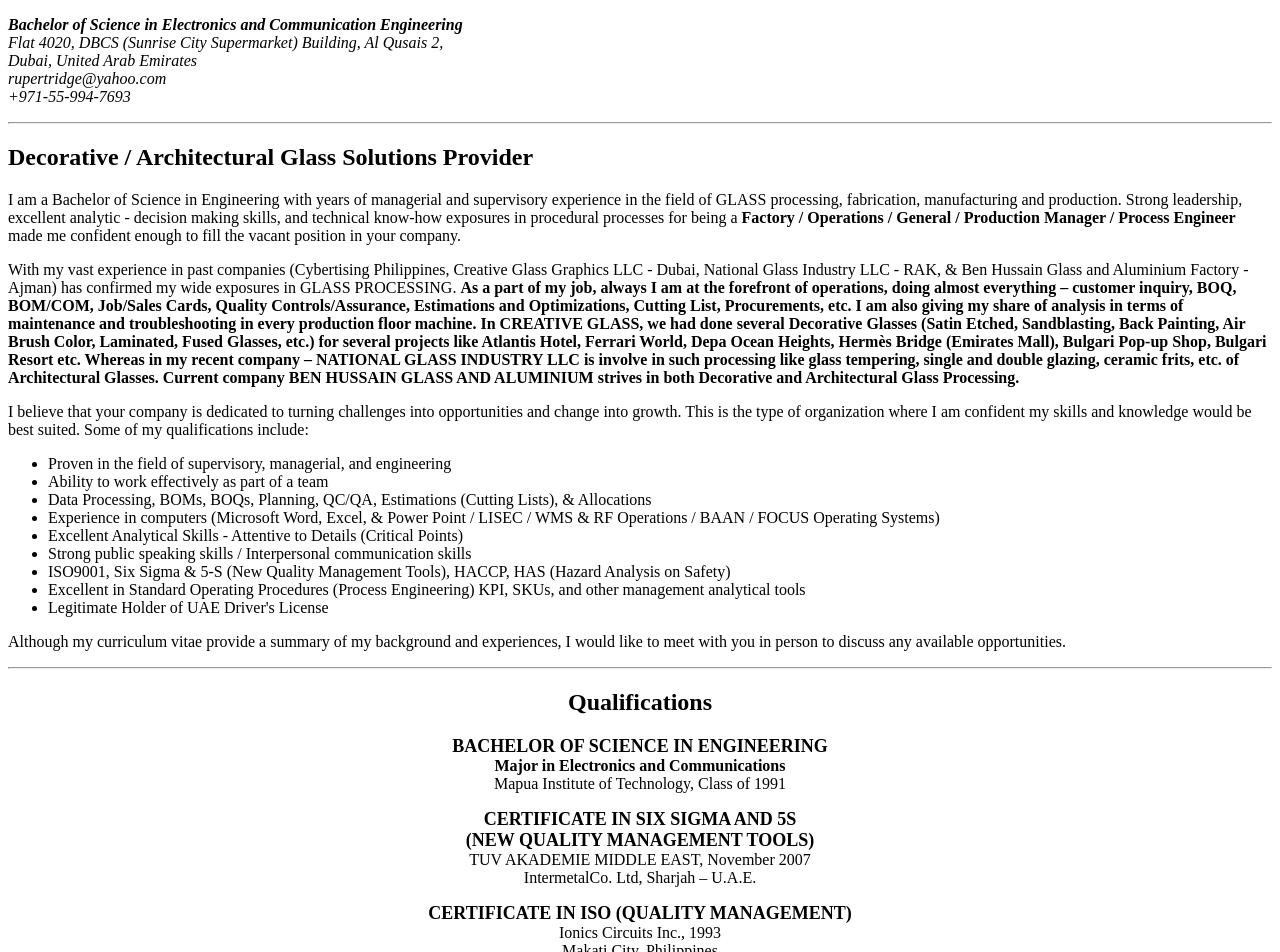
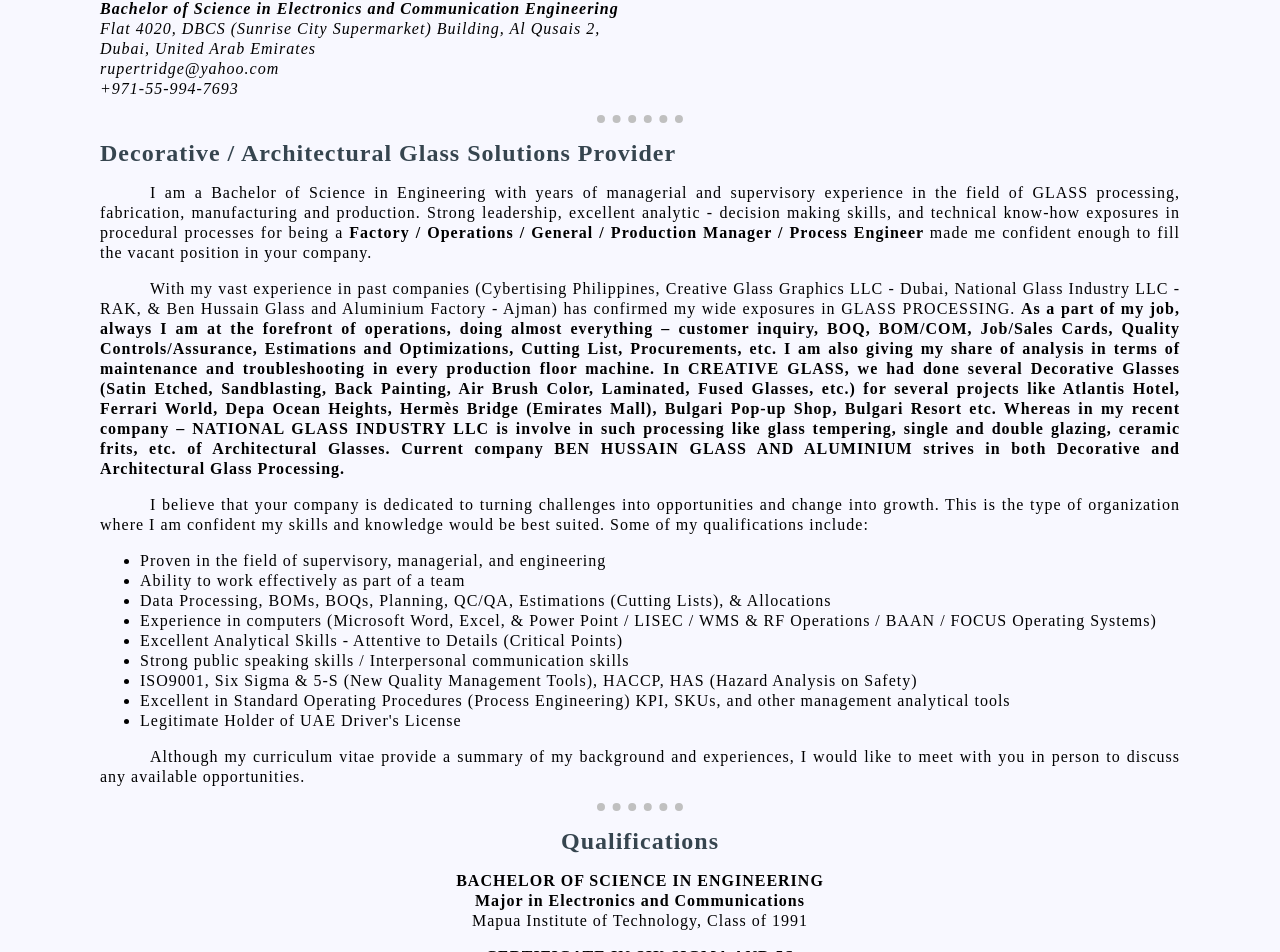
Before and after one commit to engrfajardo/cv, a plain HTML site: page index.html in a window 1280 px wide. Shown: the part 64-1016 px from the top of the page. Drawn offline with Linux system fonts and the light colour scheme.

Commit message:
Add files via upload

```diff
--- /dev/null
+++ b/CSS/styles.css
@@ -0,0 +1,22 @@
+body{
+    background-color: ghostwhite;
+    margin: 20px 100px;
+    text-align: justify;
+    letter-spacing: 1px;
+    line-height: 20px;
+}
+hr{
+    border-style: dotted none none none;
+    border-color: silver;
+    border-width: 8px;
+    width: 8%;
+}
+h1{
+    color: #36454F;
+}
+h2{
+    color: #36454F;
+}
+h3{
+    color: #36454F;
+}
--- a/index.html
+++ b/index.html
@@ -4,6 +4,7 @@
 <head>
   <meta charset="utf-8">
   <title>Rodelio Fajardo - Decorative Glass Solutions</title>
+  <link rel="stylesheet" href="css/styles.css">
 </head>
 
 <body>
@@ -24,14 +25,14 @@
         </dl>
   <hr>
   <h2>Decorative / Architectural Glass Solutions Provider</h2>
-  <p>
+  <p style="text-indent: 50px;">
     I am a Bachelor of Science in Engineering with years of managerial and supervisory experience in the
     field of GLASS processing, fabrication, manufacturing and production. Strong leadership, excellent
     analytic - decision making skills, and technical know-how exposures in procedural processes for being
     a <strong>Factory / Operations / General / Production Manager / Process Engineer </strong>made me confident enough to fill the
     vacant position in your company.
   </p>
-  <p>
+  <p style="text-indent: 50px;">
     With my vast experience in past companies (Cybertising Philippines, Creative Glass Graphics LLC -
     Dubai, National Glass Industry LLC - RAK, & Ben Hussain Glass and Aluminium Factory - Ajman) has
     confirmed my wide exposures in GLASS PROCESSING. <strong>As a part of my job, always I am at the
@@ -45,7 +46,7 @@
       single and double glazing, ceramic frits, etc. of Architectural Glasses. Current company BEN
       HUSSAIN GLASS AND ALUMINIUM strives in both Decorative and Architectural Glass Processing.</strong>
   </p>
-  <p>
+  <p style="text-indent: 50px;">
     I believe that your company is dedicated to turning challenges into opportunities and change into growth.
     This is the type of organization where I am confident my skills and knowledge would be best suited. Some
     of my qualifications include:
@@ -79,7 +80,7 @@
       Legitimate Holder of UAE Driver's License
     </li>
   </ul>
-  <p>
+  <p style="text-indent: 50px;">
     Although my curriculum vitae provide a summary of my background and experiences, I would like to meet
     with you in person to discuss any available opportunities.
   </p>
@@ -87,7 +88,7 @@
   <h2 align="center">Qualifications</h2>
   <dl align="center">
     <dt>
-      <font size="4">
+      <font size="3">
         <strong>BACHELOR OF SCIENCE IN ENGINEERING</strong>
       </font>
     </dt>
@@ -100,7 +101,7 @@
   </dl>
   <dl align="center">
     <dt>
-      <font size="4">
+      <font size="3">
         <strong>CERTIFICATE IN SIX SIGMA AND 5S<br>
           (NEW QUALITY MANAGEMENT TOOLS)</strong>
       </font>
@@ -114,7 +115,7 @@
   </dl>
   <dl align="center">
     <dt>
-      <font size="4">
+      <font size="3">
         <strong>CERTIFICATE IN ISO (QUALITY MANAGEMENT)</strong>
       </font>
     </dt>
@@ -127,7 +128,7 @@
   </dl>
   <dl align="center">
     <dt>
-      <font size="4">
+      <font size="3">
         <strong>CERTIFICATE IN SUPERVISORY TRAINING SKILLS</strong>
       </font>
     </dt>
@@ -266,8 +267,7 @@
     </li>
   </ol>
   <hr>
-  <p><font size="5"><strong>Competencies:</strong></font> <font size="3">Behavioural Profile</font>
-  </p>
+  <h2>Competencies: Behavioural Profile</h2>
   <h3>Profile Type: Administrator / Driver</h3>
   <p>
     <strong>D.P.S.A.</strong> is an acronym for <strong>D</strong>RIVER, <strong>P</strong>ROMOTER, <strong>S</strong>UPPORTER and <strong>A</strong>DMINISTRATOR.
@@ -303,7 +303,7 @@
     </dd>
   </dl>
   <p>
-    Click <a href="My Administrational Skills.pdf">here</a> to view my Logistics Recruitment Solutions behavioural report.
+    Click <a href="Files/My Administrational Skills.pdf">here</a> to view my Logistics Recruitment Solutions behavioural report.
   </p>
 
 </body>
```
Also changed, not shown: Engineer Ionics.html (+1 -0 lines), Manager CGG.html (+2 -1 lines), Manager Intermetal.html (+2 -1 lines), Manager Rawaat.html (+2 -1 lines), OIC Cybertising.html (+1 -0 lines), OM Ben Hussain.html (+2 -1 lines), OM NGI.html (+2 -1 lines), WS SFS.html (+2 -1 lines), Files/rodel.jpeg (added), 3 other files.
